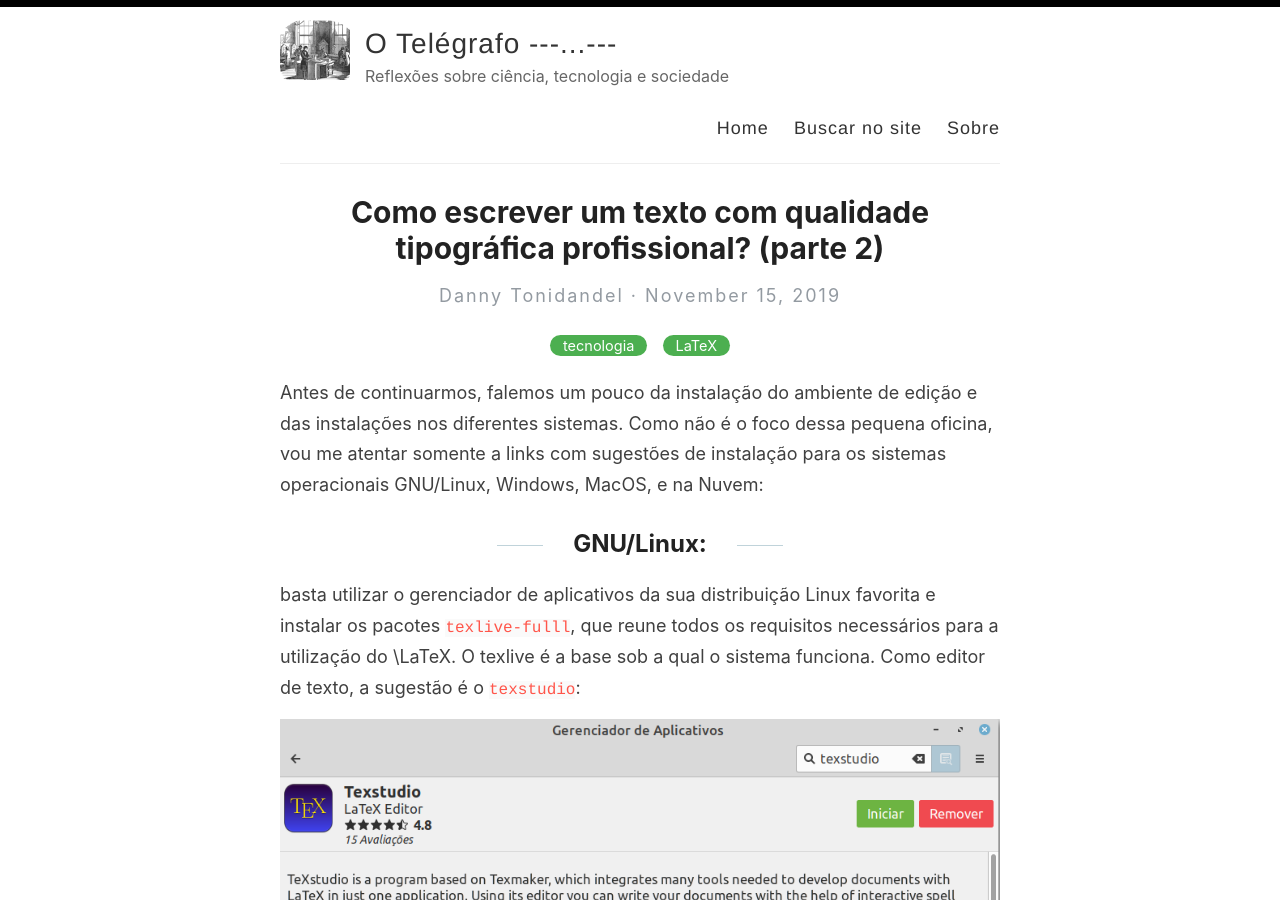
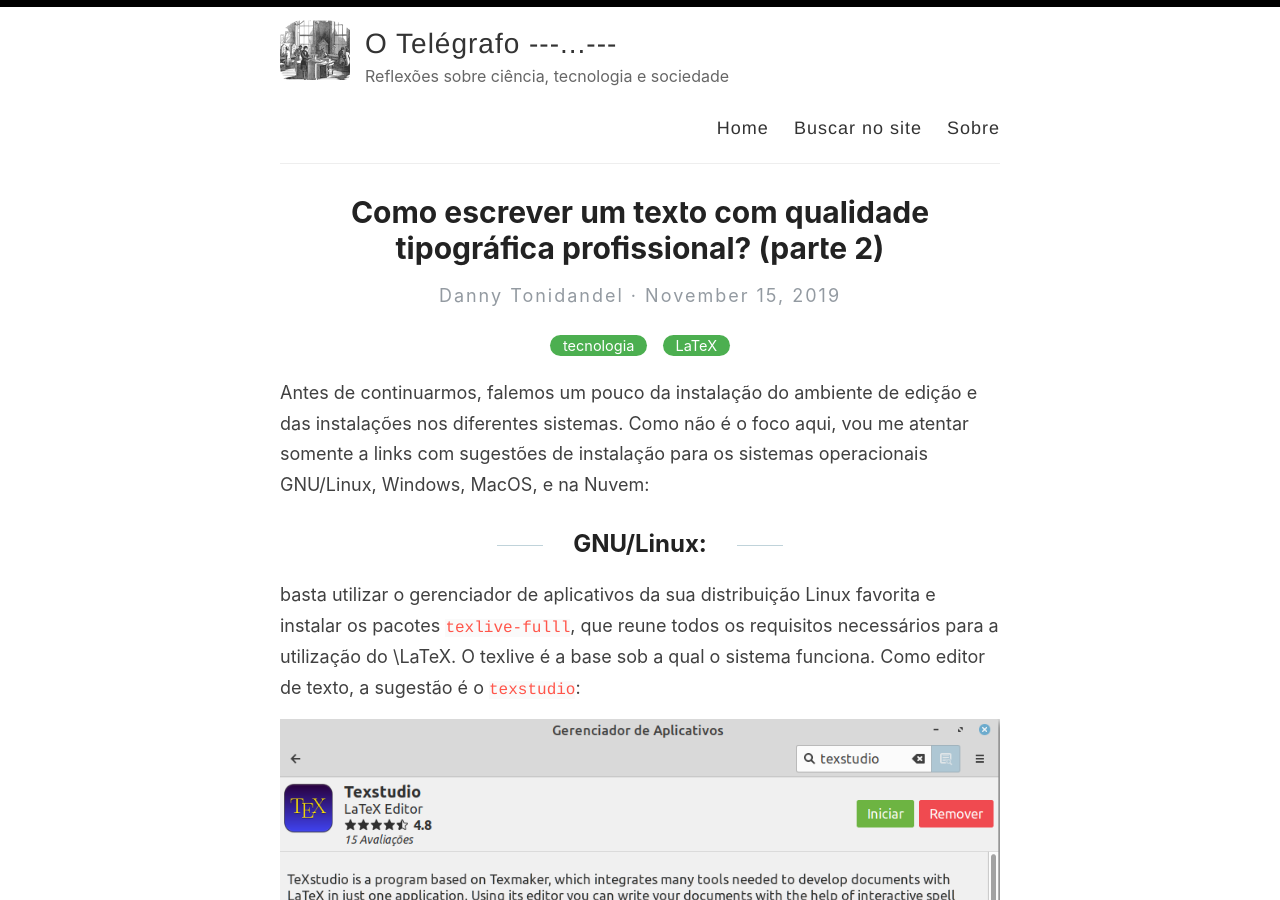
Before and after one commit to tonidandel/otelegrafo_, a Jekyll site: the page built from _posts/2019-11-15-breve-historia-do-latex-parte2.md, in a window 1280 px wide and 900 px high. Built offline with Jekyll 4.4.1, drawn with Linux system fonts in a browser that asks for light colours.

Commit message:
post-corrections

```diff
--- a/_posts/2019-11-15-breve-historia-do-latex-parte2.md
+++ b/_posts/2019-11-15-breve-historia-do-latex-parte2.md
@@ -4,7 +4,7 @@
 categories: [tecnologia,LaTeX]
 ---
 
-Antes de continuarmos, falemos um pouco da instalação do ambiente de edição e das instalações nos diferentes sistemas. Como não é o foco dessa pequena oficina, vou me atentar somente a links com sugestões de instalação para os sistemas operacionais GNU/Linux, Windows, MacOS, e na Nuvem:
+Antes de continuarmos, falemos um pouco da instalação do ambiente de edição e das instalações nos diferentes sistemas. Como não é o foco aqui, vou me atentar somente a links com sugestões de instalação para os sistemas operacionais GNU/Linux, Windows, MacOS, e na Nuvem:
 
 ## **GNU/Linux**:
 
```
